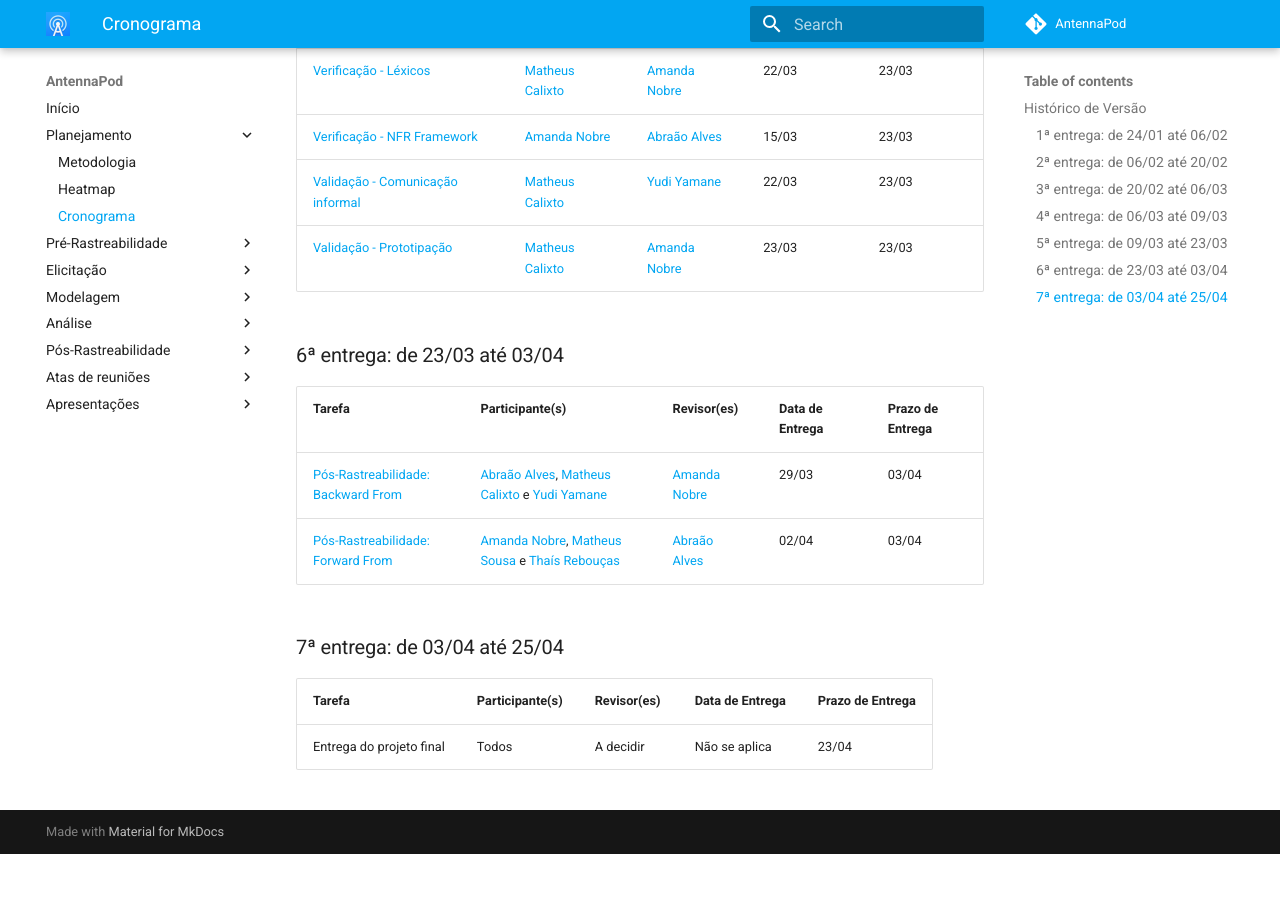
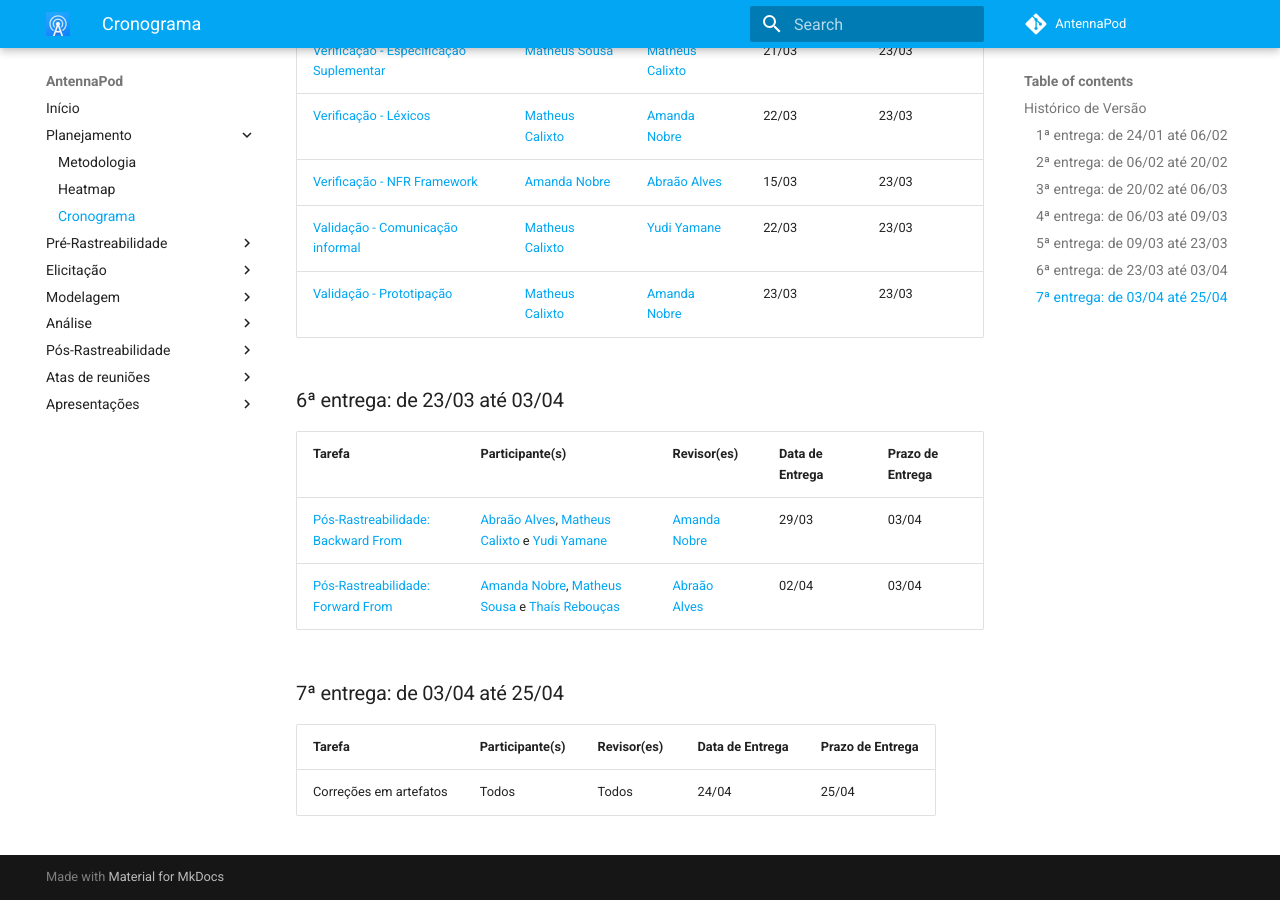
Before and after one commit to Requisitos-de-Software/2021.2-AntennaPod, an MkDocs documentation site: the page built from docs/planejamento/cronograma.md, in a window 1280 px wide and 900 px high, scrolled down 2429 px. Built offline with MkDocs 1.6.1 and Material for MkDocs 9.7.7, drawn with Linux system fonts in a browser that asks for light colours; comment, search, counter and statistics services are not loaded; before the commit the page ends 3283 px from its top, so only the background shows below that; some of the changed text lies outside the part shown.

Commit message:
hotfix: adicionando a entrega no cronograma

```diff
--- a/docs/planejamento/cronograma.md
+++ b/docs/planejamento/cronograma.md
@@ -9,6 +9,7 @@
 | 13.03.2022 | 1.2    | Adição de novas tarefas                 | [Amanda Nobre](https://github.com/AmandaNbr)                                                 | [Yudi Yamane](https://github.com/yudi-azvd)    |
 | 23.03.2022 | 1.3    | Adição de novas tarefas                 | [Amanda Nobre](https://github.com/AmandaNbr)                                                 | [Abraão Alves](https://github.com/Abraao1231)  |
 | 02.04.2022 | 1.4    | Adição de novas tarefas                 | [Amanda Nobre](https://github.com/AmandaNbr)                                                 | [Abraão Alves](https://github.com/Abraao1231)  |
+| 25.04.2022 | 1.5    | Adição de novas tarefas                 | [Amanda Nobre](https://github.com/AmandaNbr)                                                 | [Abraão Alves](https://github.com/Abraao1231)  |
 
 ### 1ª entrega: de 24/01 até 06/02
 
@@ -67,6 +68,6 @@
 
 ### 7ª entrega: de 03/04 até 25/04
 
-| Tarefa                   | Participante(s) | Revisor(es) | Data de Entrega | Prazo de Entrega |
-| ------------------------ | --------------- | ----------- | --------------- | ---------------- |
-| Entrega do projeto final | Todos           | A decidir   | Não se aplica   | 23/04            |
+| Tarefa                 | Participante(s) | Revisor(es) | Data de Entrega | Prazo de Entrega |
+| ---------------------- | --------------- | ----------- | --------------- | ---------------- |
+| Correções em artefatos | Todos           | Todos       | 24/04           | 25/04            |
```
